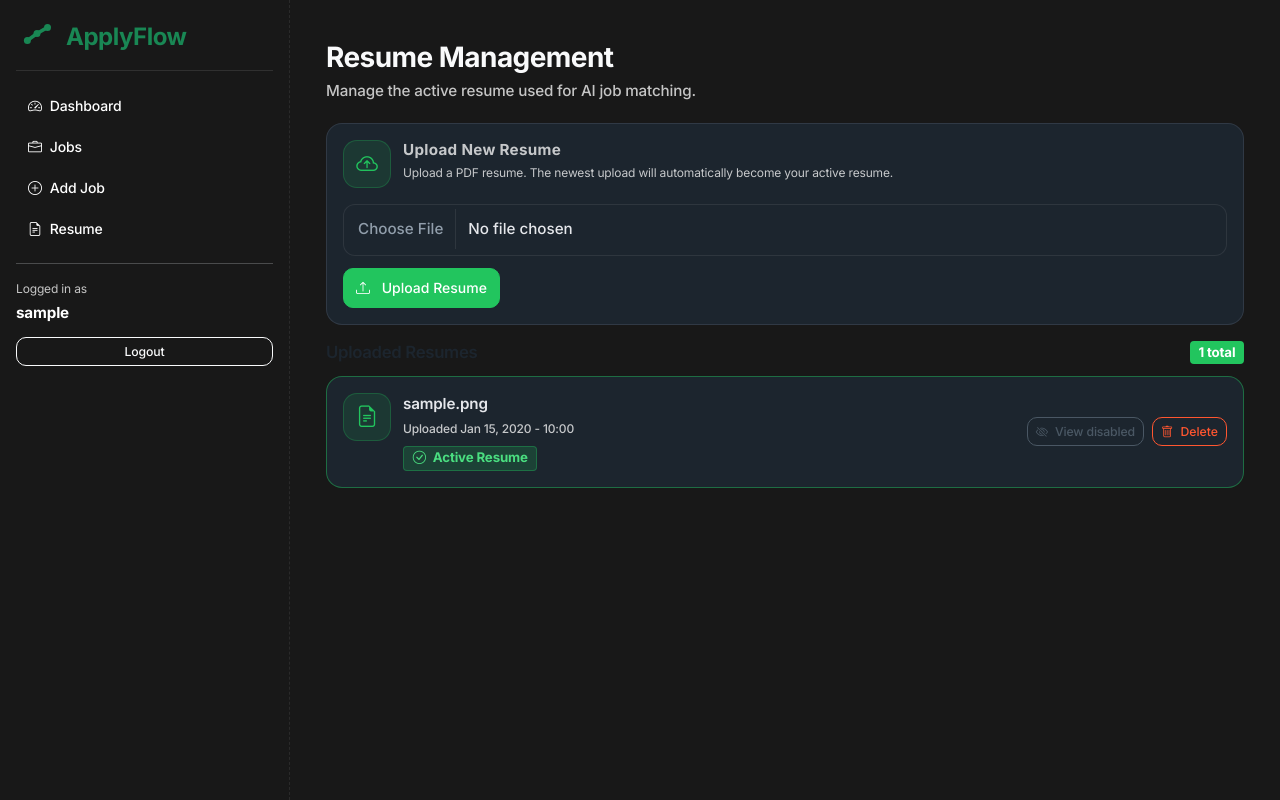
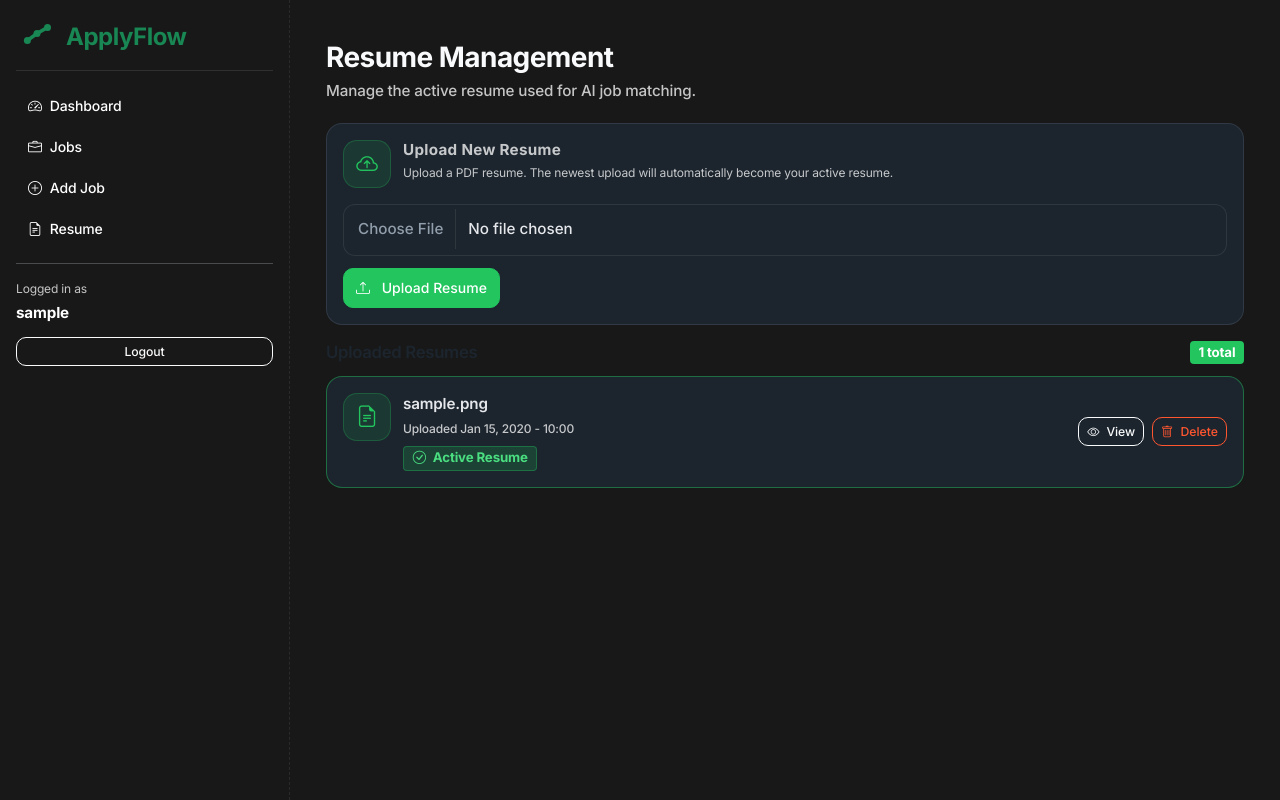
Before and after one commit to layugjohann/applyflow-ai, a Django app: page /jobs/resume/ in a window 1280 px wide. Run offline with Django 4.2, Linux system fonts and the light colour scheme; a user stored in the database is signed in; tables that the repository leaves empty hold one stand-in row (values such as "Sample post"); some libraries are stand-ins or nearby versions.

Commit message:
Fix Supabase S3 signed URL generation

```diff
--- a/applications/templates/applications/resume_manager.html
+++ b/applications/templates/applications/resume_manager.html
@@ -122,12 +122,11 @@
                                 </form>
                             {% endif %}
 
-                            {% if resume.file %}
-                                <span class="btn btn-sm btn-outline-secondary disabled">
-                                    <i class="bi bi-eye-slash me-1"></i>
-                                    View disabled
-                                </span>
-                            {% endif %}
+                            <a href="{{ resume.file.url }}" target="_blank"
+                               class="btn btn-sm btn-outline-light">
+                                <i class="bi bi-eye me-1"></i>
+                                View
+                            </a>
 
                             <button
                                 type="button"
--- a/jobtracker/settings.py
+++ b/jobtracker/settings.py
@@ -173,6 +173,7 @@ if os.getenv("SUPABASE_S3_ACCESS_KEY_ID"):
     AWS_S3_REGION_NAME = os.getenv("SUPABASE_S3_REGION_NAME", "ap-southeast-1")
 
     AWS_S3_SIGNATURE_VERSION = "s3v4"
+    AWS_S3_ADDRESSING_STYLE = "path"
     AWS_DEFAULT_ACL = None
     AWS_QUERYSTRING_AUTH = True
     AWS_S3_FILE_OVERWRITE = False
```
